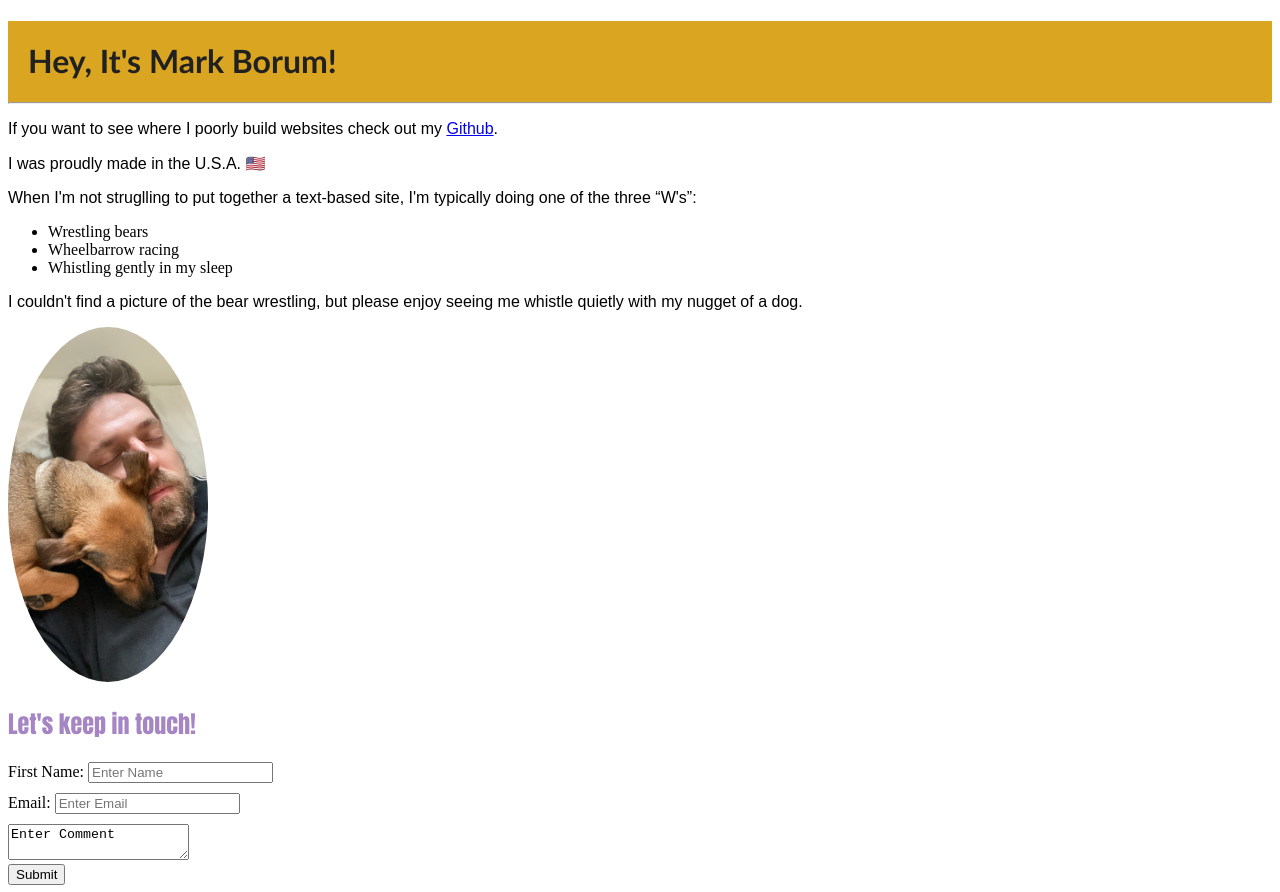
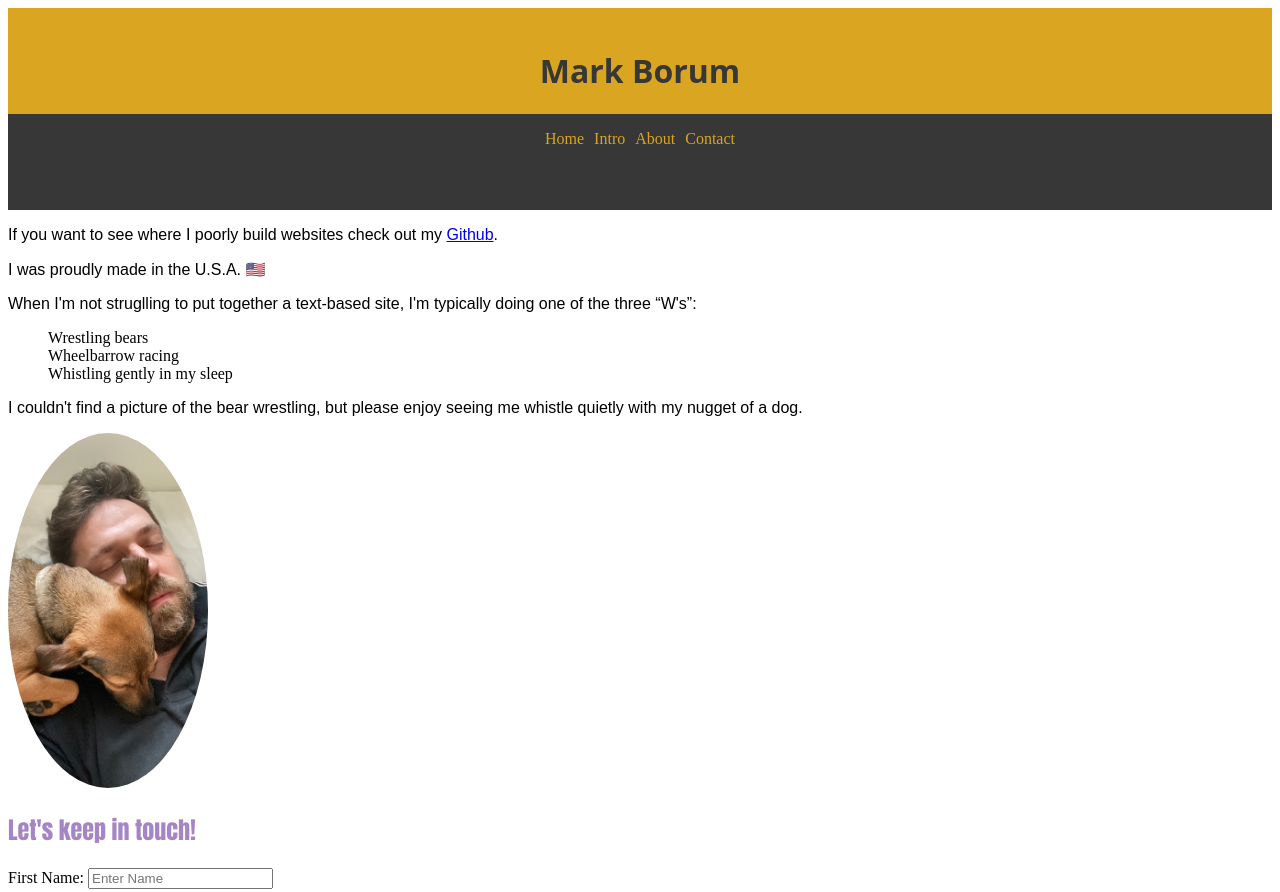
Before and after one commit to mbo11/software-1.2-html-elements-assignment, a plain HTML site: page index.html in a window 1280 px wide. Shown: the top 892 px of the page. Drawn offline with Linux system fonts and the light colour scheme.

Commit message:
bio-site-commit

```diff
--- a/index.html
+++ b/index.html
@@ -3,25 +3,19 @@
 <html>
     <head>
         <title>My first webpage</title>
-        <style>
-            header {
-                background-color:goldenrod;
-                margin-bottom: 10px;
-            }
-            p {
-                font-family: Arial, Helvetica, sans-serif;
-                font: 100;
-            }
-            img {
-                border-radius: 50%;
-                width: 200px;
-            }
-        </style>
+        <link rel="stylesheet" type="text/css" href="styles.css">
     </head>
     <body>
         <header>
-            <h1 style="color:rgb(33, 33, 33);font-family: 'Gill Sans', 'Gill Sans MT', Calibri, 'Trebuchet MS', sans-serif;padding-top:20px;padding-left: 20px;">Hey, It's Mark Borum!</h1>
-            <hr/>
+            <h1>Mark Borum</h1>
+            <nav>
+                <ul style="padding-inline-start: 0px;">
+                    <li class="navlink">Home</li>
+                    <li class="navlink">Intro</li>
+                    <li class="navlink">About</li>
+                    <li class="navlink">Contact</li>
+                </ul>
+            </nav>
         </header>
         <section id="intro">
             <p>If you want to see where I poorly build websites check out my <a href="https://github.com/mbo11" target="_blank">Github</a>.</p>
--- /dev/null
+++ b/styles.css
@@ -0,0 +1,41 @@
+header {
+    background-color:goldenrod;
+    margin-bottom: 5px;
+    display: flex;
+    flex-direction: column;
+    justify-content: center;
+}
+
+h1 {
+    color:rgb(55, 55, 55);
+    font-family: system-ui, -apple-system, BlinkMacSystemFont, 'Segoe UI', Roboto, Oxygen, Ubuntu, Cantarell, 'Open Sans', 'Helvetica Neue', sans-serif;
+    padding-top:20px;
+    text-align: center;
+}
+
+nav {
+    color: goldenrod;
+    height: 6em;
+    text-align: center;
+    background-color: rgb(55, 55, 55);
+}
+
+ul {
+    list-style-type: none;
+}
+
+.navlink {
+    display: inline;
+    border: hidden;
+    padding: 0 3px 3px 3px;
+    justify-content: center;
+}
+
+p {
+    font-family: Arial, Helvetica, sans-serif;
+    font: 100;
+}
+img {
+    border-radius: 50%;
+    width: 200px;
+}
```
